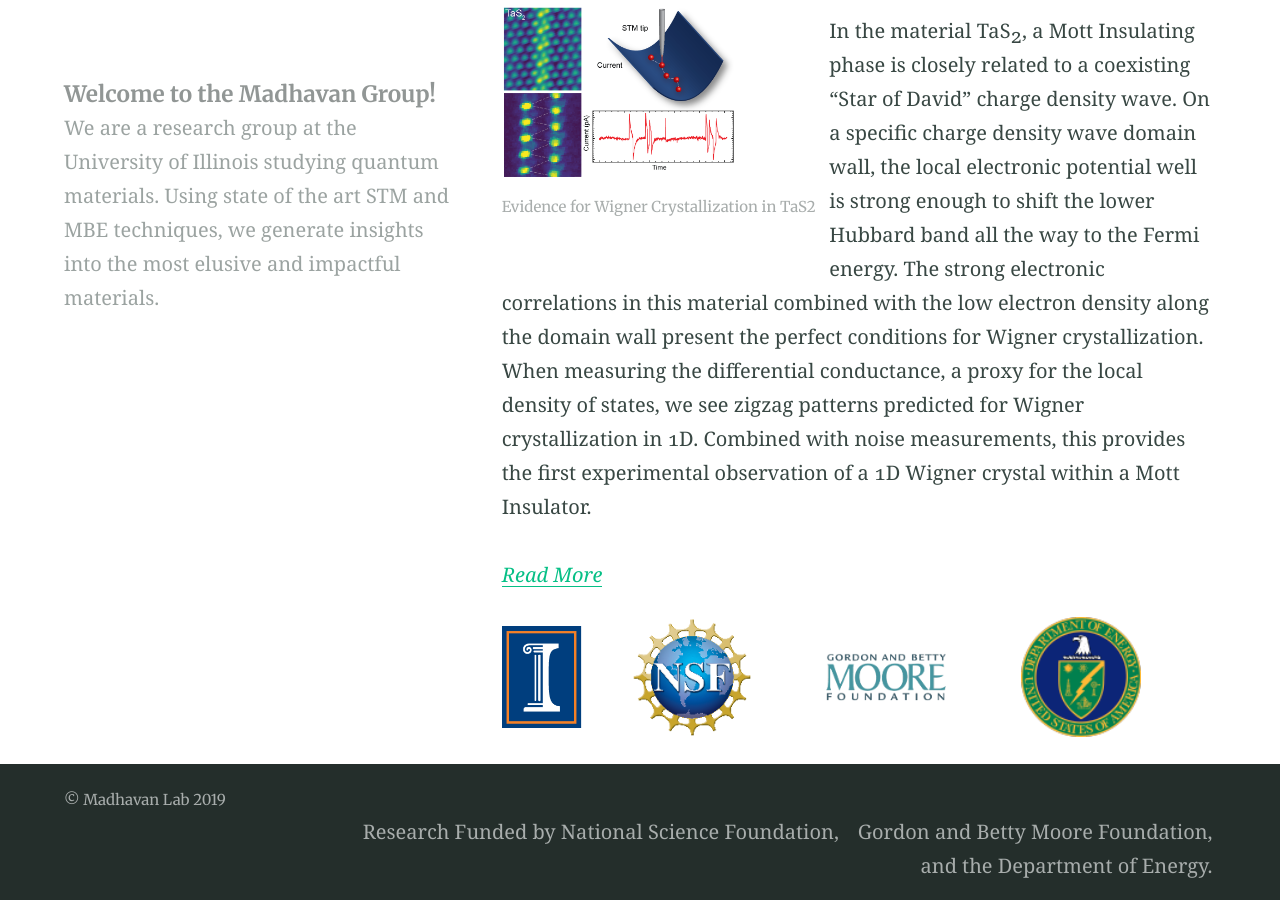
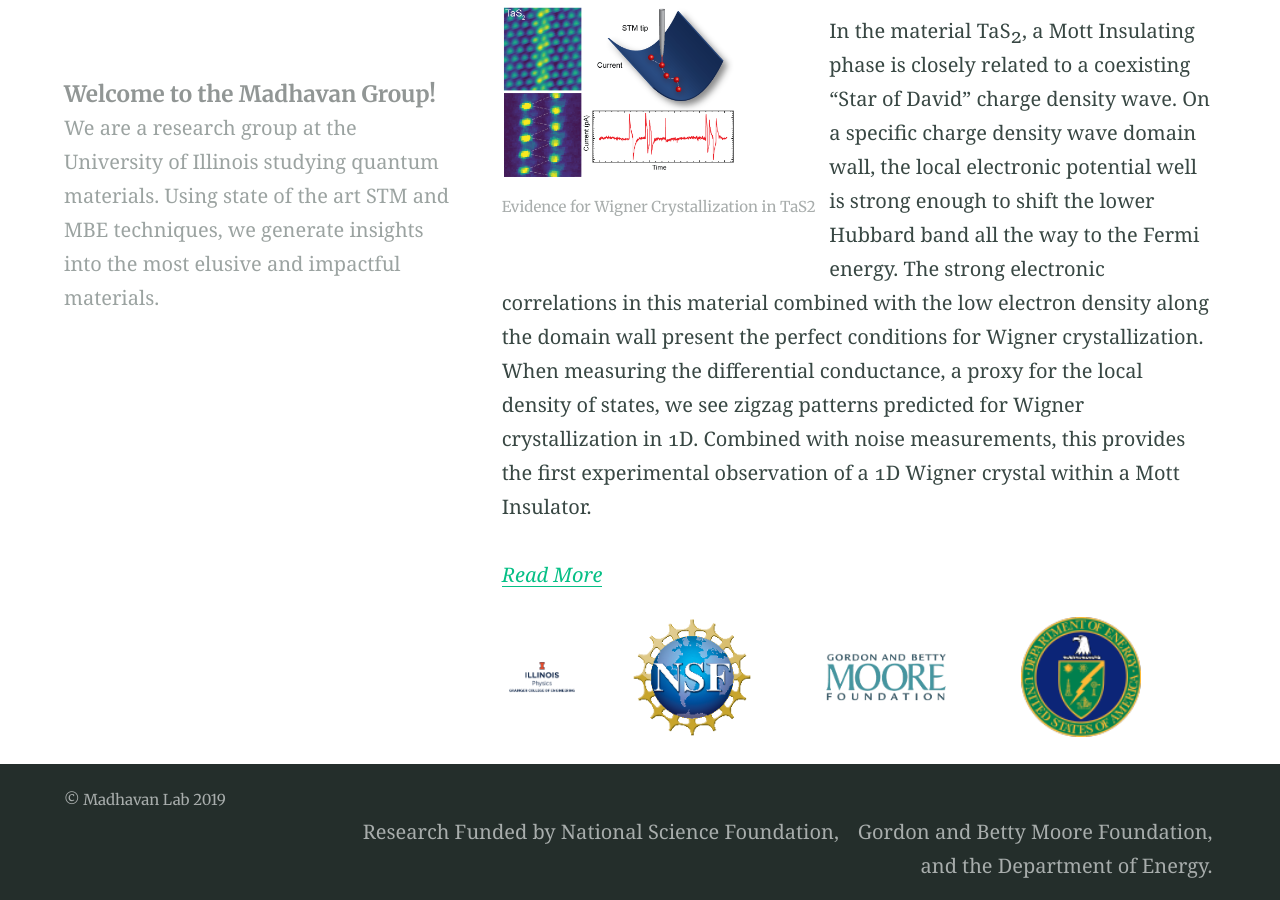
Before and after one commit to Madhavanlabcode/Madhavanlabcode.github.io, a Jekyll site: the page built from index.md, in a window 1280 px wide and 900 px high, scrolled down 2087 px. Built offline with Jekyll 4.4.1, drawn with Linux system fonts in a browser that asks for light colours; our own code applies the rules of GitHub Pages for plain Markdown files.

Commit message:
added u of i logo

```diff
--- a/index.md
+++ b/index.md
@@ -36,4 +36,4 @@ In the material TaS<sub>2</sub>, a Mott Insulating phase is closely related to a
 
 
 
-| ![image](/_img/I-logo.png){:height="80px" width="80px"} | ![image](/_img/nsf_logo.png){:height="120px" width="120px"} | ![image](/_img/moore_logo.png){:height="120px" width="120px"} | ![image](/_img/doe_logo.png){:height="120px" width="120px"} |
+| ![image](/_img/uofi_physics.png){:height="80px" width="80px"} | ![image](/_img/nsf_logo.png){:height="120px" width="120px"} | ![image](/_img/moore_logo.png){:height="120px" width="120px"} | ![image](/_img/doe_logo.png){:height="120px" width="120px"} |
```
Also changed, not shown: _img/uofi_physics.png (added).
